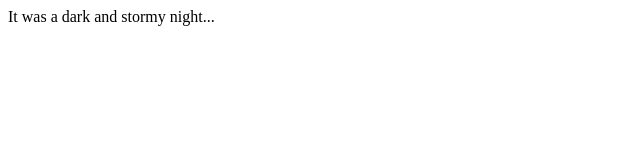
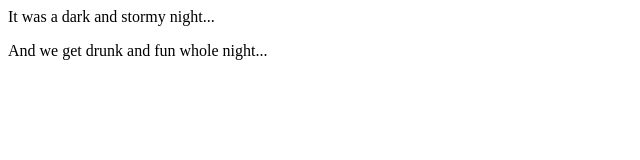
Before and after one commit to Lidya200/lidya, a plain HTML site: page index.html in a window 1280 px wide. Shown: the whole page, without its empty margins (0-640 px from the left). Drawn offline with Linux system fonts and the light colour scheme.

Commit message:
commit from another guy

```diff
--- a/index.html
+++ b/index.html
@@ -1,5 +1,6 @@
 <html>
   <body>
     <p>It was a dark and stormy night...</p>
+    <p>And we get drunk and fun whole night...</p>
   </body>
 </html>
```
